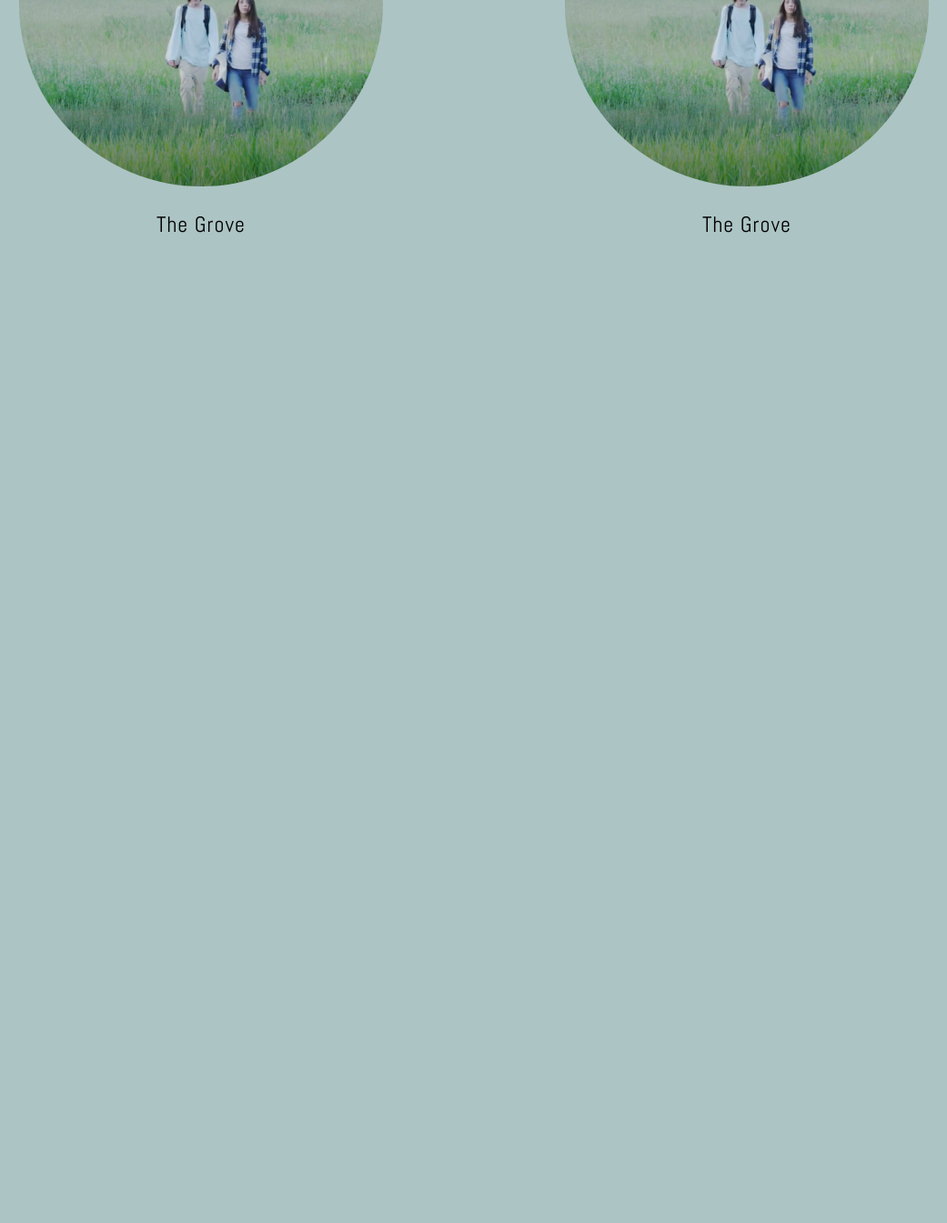
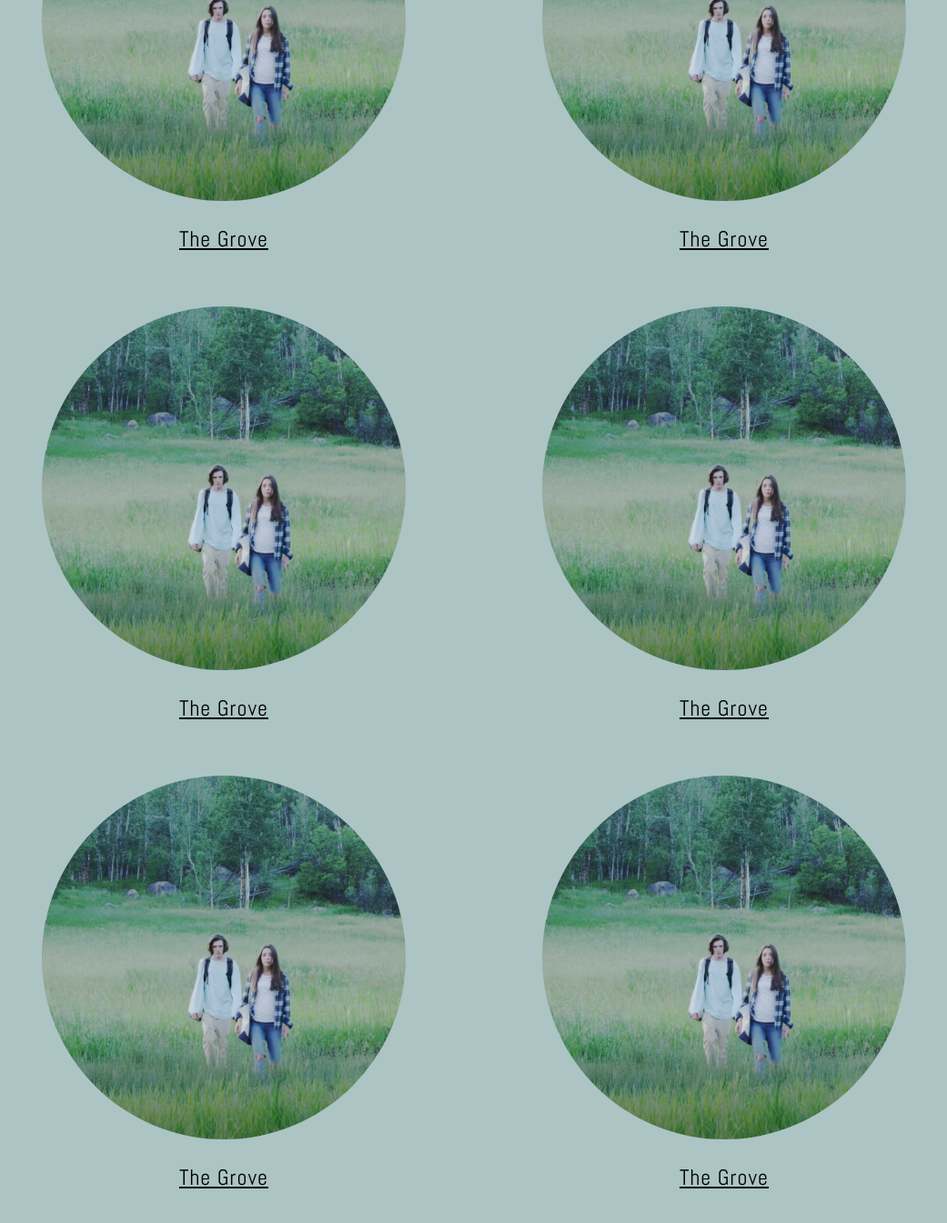
Before and after one commit to alexcarrengler/portfolio-alex-carr, a Gatsby site in the folder gatsby-portfolio/: page /scoring in a window 1280 px wide. Shown: the part 431-1776 px from the top of the page at 91% size, without its empty margins (119-1160 px from the left). Before the commit the page ends 800 px from the top, so only its background shows below. Built offline with nearby package versions, Linux system fonts and the light colour scheme; Gatsby itself is replaced by a stand-in of ours.

Commit message:
✨ project thumbnails link

```diff
--- a/gatsby-portfolio/src/pages/projects.module.scss
+++ b/gatsby-portfolio/src/pages/projects.module.scss
@@ -4,13 +4,14 @@
 
 .pageTitle {
 	text-align: center;
-	padding-top: 20%;
+    padding-top: 20%;
+    margin-bottom: 16px;
 }
 
 .projectsContainer {
     margin: 0 auto;
 	display: flex;
-	max-width: 1200px;
+	max-width: 1100px;
 	flex-wrap: wrap;
 	justify-content: space-around;
 }
@@ -21,17 +22,24 @@
 	min-height: 300px;
 	border-radius: 20px;
 	margin-bottom: 32px;
-	font-size: 16px;
+    font-size: 20px;
+
 }
 
 .thumbnail {
 	width: 100%;
-	border-radius: 50%;
+    border-radius: 50%;
+    cursor: pointer;
 }
 
 .projectTitle {
 	text-align: center;
-	color: black;
+    color: black;
+    cursor: pointer;
+}
+
+.projectLink{
+    color: black;
 }
 
 // Medium devices (tablets, 768px and up)
--- a/gatsby-portfolio/src/pages/scoring.js
+++ b/gatsby-portfolio/src/pages/scoring.js
@@ -12,9 +12,11 @@ import TestImage from "../images/thumbnails/scoring/000_scoring-th.png";
 
 const projects = [
   {
+    link: ``,
     thumbnail: ``,
     image: ``,
-    title: `project1`,
+    thumbnailTitle: `project1`,
+    title: ``,
     credits: `Will Kahn, Alex Carr`,
     projectDescription: ``,
     personalDescription: ``
@@ -24,17 +26,45 @@ const projects = [
 
 const Scoring = () => (
   <div className={projectsStyles.page} style={{backgroundColor: `rgb(172, 196, 196)`}}>
-    <SEO title="Scoring" />
+    <SEO id="top" title="Scoring" />
     <section>
       <h1 className={`${pageStyles.title} ${projectsStyles.pageTitle}`}>Scoring</h1>
       <div className={`${projectsStyles.projectsContainer}`}>
           <div className={`${projectsStyles.projectWrapper}`}>
+            <Link to='/' className={`${projectsStyles.projectLink}`}>
             <img className={projectsStyles.thumbnail}  src={TestImage}/>
-            <p className={projectsStyles.projectTitle}>The Grove</p>
+            <p  className={projectsStyles.projectTitle}>The Grove</p>
+            </Link>
           </div>
           <div className={`${projectsStyles.projectWrapper}`}>
+            <Link to='/performance' className={`${projectsStyles.projectLink}`}>
             <img className={projectsStyles.thumbnail}  src={TestImage}/>
-            <p className={projectsStyles.projectTitle}>The Grove</p>
+            <p  className={projectsStyles.projectTitle}>The Grove</p>
+            </Link>
+          </div>
+          <div className={`${projectsStyles.projectWrapper}`}>
+            <Link to='/' className={`${projectsStyles.projectLink}`}>
+            <img className={projectsStyles.thumbnail}  src={TestImage}/>
+            <p  className={projectsStyles.projectTitle}>The Grove</p>
+            </Link>
+          </div>
+          <div className={`${projectsStyles.projectWrapper}`}>
+            <Link to='/performance' className={`${projectsStyles.projectLink}`}>
+            <img className={projectsStyles.thumbnail}  src={TestImage}/>
+            <p  className={projectsStyles.projectTitle}>The Grove</p>
+            </Link>
+          </div>
+          <div className={`${projectsStyles.projectWrapper}`}>
+            <Link to='/' className={`${projectsStyles.projectLink}`}>
+            <img className={projectsStyles.thumbnail}  src={TestImage}/>
+            <p  className={projectsStyles.projectTitle}>The Grove</p>
+            </Link>
+          </div>
+          <div className={`${projectsStyles.projectWrapper}`}>
+            <Link to='/performance' className={`${projectsStyles.projectLink}`}>
+            <img className={projectsStyles.thumbnail}  src={TestImage}/>
+            <p  className={projectsStyles.projectTitle}>The Grove</p>
+            </Link>
           </div>
       </div>
     </section>
```
